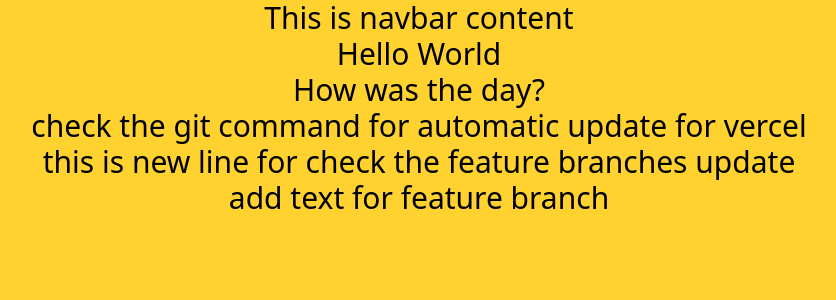
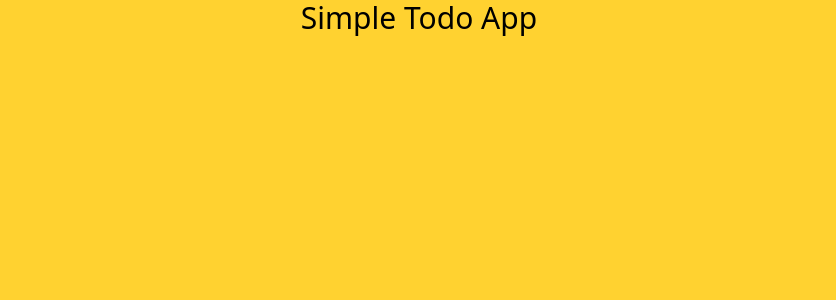
Before and after one commit to mdshakil-ctg/my-todo-app, a React (Vite) app: page / in a window 1280 px wide. Shown: the top 300 px of the page, without its empty margins (221-1057 px from the left). Built offline with nearby package versions, Linux system fonts and the light colour scheme.

Commit message:
develop branch create and first commit

```diff
--- a/src/App.jsx
+++ b/src/App.jsx
@@ -8,12 +8,7 @@ function App() {
   return (
     <>
       <div className='bg-amber-300 text-center text-3xl'>
-        <p>This is navbar content</p>
-        <h1>Hello World</h1>
-        <p>How was the day?</p>
-        <p>check the git command for automatic update for vercel</p>
-        <p>this is new line for check the feature branches update</p>
-        <p>add text for feature branch</p>
+        <p>Simple Todo App</p>
       </div>
     </>
   )
```
